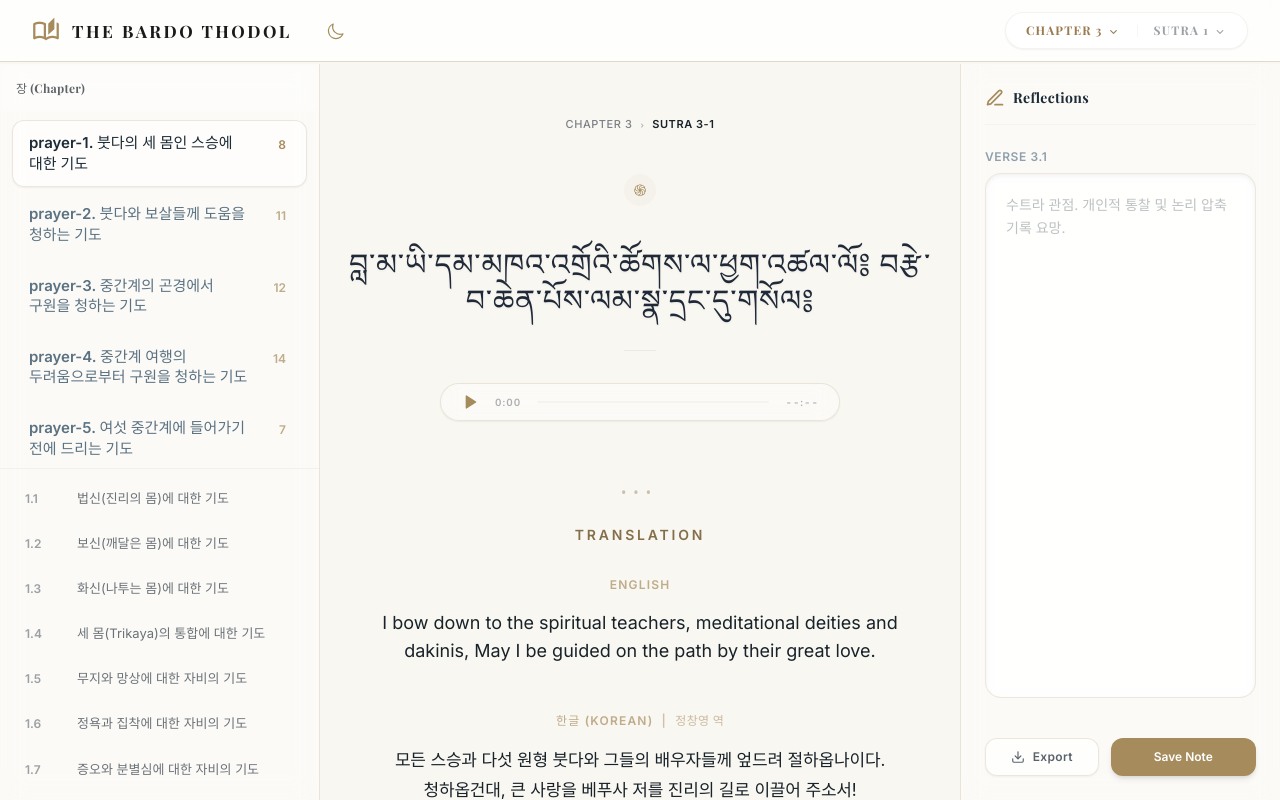
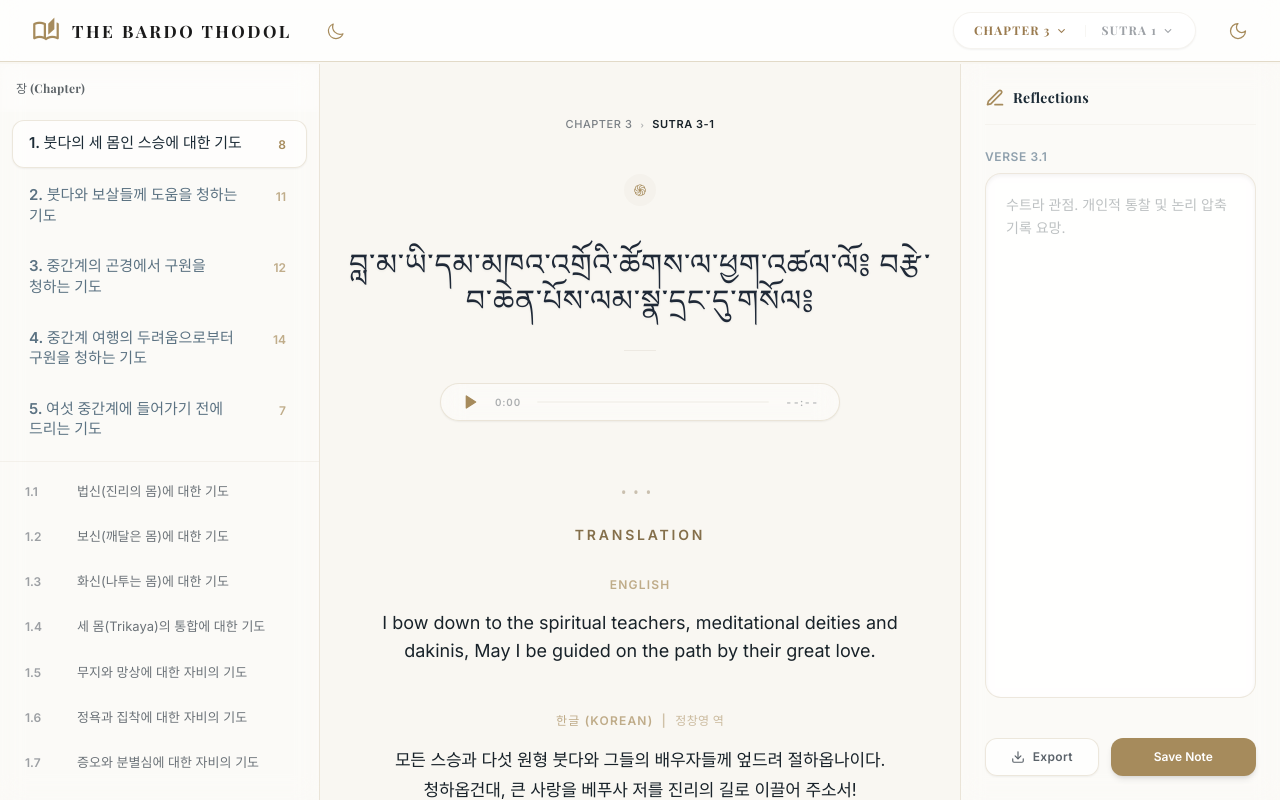
Before and after one commit to concario17-max/tibet, a React (Vite) app: page /chapter in a window 1280 px wide. Built offline with nearby package versions, Linux system fonts and the light colour scheme; a web font is replaced by a local one.

Commit message:
feat: strip prayer suffix, add header dark mode toggle, and activate chapter/sutra dropdowns

```diff
--- a/src/components/Header.jsx
+++ b/src/components/Header.jsx
@@ -1,16 +1,38 @@
-import React, { useState, useEffect } from 'react';
-import { Search, Menu, Edit3 } from 'lucide-react';
+import React, { useState, useEffect, useRef } from 'react';
+import { Search, Menu, Edit3, Moon, Sun } from 'lucide-react';
 import { Link, useLocation } from 'react-router-dom';
 import { useUI } from '../context/UIContext';
-// import ThemeToggle from './ThemeToggle'; // 추후 ThemeToggle 통합 예정
+import { useTheme } from '../context/ThemeContext';
+import prayersData from '../data/prayers.json';
 
 const Header = () => {
     const [scrolled, setScrolled] = useState(false);
     const location = useLocation();
 
     // UI 로직 안전 연동
-    const uiContext = useUI() || { toggleSidebar: () => { }, toggleReflections: () => { }, activeVerse: null };
-    const { toggleSidebar, toggleReflections, activeVerse } = uiContext;
+    const uiContext = useUI() || { toggleSidebar: () => { }, toggleReflections: () => { }, activeVerse: null, setActiveVerse: () => { } };
+    const { toggleSidebar, toggleReflections, activeVerse, setActiveVerse } = uiContext;
+
+    // 다크모드 컨텍스트 연동
+    const themeContext = useTheme() || { theme: 'light', toggleTheme: () => { } };
+    const { theme, toggleTheme } = themeContext;
+
+    // 드롭다운 상태 관리
+    const [isChapterMenuOpen, setIsChapterMenuOpen] = useState(false);
+    const [isSutraMenuOpen, setIsSutraMenuOpen] = useState(false);
+    const capsuleRef = useRef(null);
+
+    // 외부 클릭 시 드롭다운 닫기
+    useEffect(() => {
+        const handleClickOutside = (event) => {
+            if (capsuleRef.current && !capsuleRef.current.contains(event.target)) {
+                setIsChapterMenuOpen(false);
+                setIsSutraMenuOpen(false);
+            }
+        };
+        document.addEventListener('mousedown', handleClickOutside);
+        return () => document.removeEventListener('mousedown', handleClickOutside);
+    }, []);
 
     // Hide navigations on Chapter page for 3-Column focus
     const isChapter = location.pathname.includes('/chapter');
@@ -70,21 +92,87 @@ const Header = () => {
                 </nav>
             )}
 
-            {/* 우측 챕터 선택기 캡슐 (Chapter 화면 전용) */}
+            {/* 우측 챕터 선택기 캡슐 & 다크모드 버튼 (Chapter 화면 전용) */}
             {isChapter && (
                 <div className="flex-1 flex justify-end items-center gap-4">
-                    <div className="hidden sm:flex items-center bg-white dark:bg-dark-surface border border-gold-border/40 dark:border-[#333] rounded-full px-5 py-2 shadow-sm relative group cursor-pointer hover:border-gold-primary/40 transition-colors">
-                        <span className="text-[12px] font-bold tracking-[0.1em] text-[#9A7B4F] uppercase mr-3">
-                            CHAPTER {activeVerse ? activeVerse.id.split('.')[0] : '-'}
-                            <span className="material-symbols-outlined text-[14px] align-middle ml-1">keyboard_arrow_down</span>
-                        </span>
+                    {/* PC 전용 캡슐 드롭다운 */}
+                    <div ref={capsuleRef} className="hidden sm:flex items-center bg-white dark:bg-dark-surface border border-gold-border/40 dark:border-[#333] rounded-full px-5 py-2 shadow-sm relative group">
+
+                        {/* 챕터 선택 부분 */}
+                        <div className="relative">
+                            <span
+                                onClick={() => { setIsChapterMenuOpen(!isChapterMenuOpen); setIsSutraMenuOpen(false); }}
+                                className="text-[12px] font-bold tracking-[0.1em] text-[#9A7B4F] uppercase mr-3 cursor-pointer hover:text-gold-primary transition-colors flex items-center"
+                            >
+                                CHAPTER {activeVerse ? activeVerse.id.split('.')[0] : '-'}
+                                <span className={`material-symbols-outlined text-[14px] align-middle ml-1 transition-transform ${isChapterMenuOpen ? 'rotate-180' : ''}`}>keyboard_arrow_down</span>
+                            </span>
+
+                            {/* 챕터 드롭다운 메뉴 */}
+                            {isChapterMenuOpen && (
+                                <div className="absolute top-full left-0 mt-3 w-48 bg-white dark:bg-dark-surface border border-gold-border/20 dark:border-dark-border/50 rounded-xl shadow-xl overflow-hidden z-50 animate-in fade-in slide-in-from-top-2 duration-200">
+                                    <div className="max-h-60 overflow-y-auto custom-scrollbar">
+                                        {prayersData.map((prayer) => (
+                                            <button
+                                                key={prayer.id}
+                                                onClick={() => {
+                                                    if (prayer.verses.length > 0) setActiveVerse(prayer.verses[0]);
+                                                    setIsChapterMenuOpen(false);
+                                                }}
+                                                className={`w-full text-left px-4 py-3 text-xs font-bold font-inter tracking-wide transition-colors ${activeVerse?.id.startsWith(prayer.id.replace('prayer-', '')) ? 'bg-gold-surface/50 dark:bg-dark-bg/50 text-[#9A7B4F]' : 'text-text-primary dark:text-dark-text-primary hover:bg-black/5 dark:hover:bg-white/5'}`}
+                                            >
+                                                CH {prayer.id.replace('prayer-', '')}. {prayer.chapterName}
+                                            </button>
+                                        ))}
+                                    </div>
+                                </div>
+                            )}
+                        </div>
+
                         <div className="w-[1px] h-3 bg-gold-border/30 mx-1"></div>
-                        <span className="text-[12px] font-bold tracking-[0.1em] text-text-secondary/60 dark:text-dark-text-secondary/60 uppercase ml-3">
-                            SUTRA {activeVerse ? activeVerse.id.split('.')[1] : '-'}
-                            <span className="material-symbols-outlined text-[14px] align-middle ml-1">keyboard_arrow_down</span>
-                        </span>
+
+                        {/* 수트라(구절) 선택 부분 */}
+                        <div className="relative">
+                            <span
+                                onClick={() => { setIsSutraMenuOpen(!isSutraMenuOpen); setIsChapterMenuOpen(false); }}
+                                className="text-[12px] font-bold tracking-[0.1em] text-text-secondary/60 dark:text-dark-text-secondary/60 uppercase ml-3 cursor-pointer hover:text-text-primary dark:hover:text-dark-text-primary transition-colors flex items-center"
+                            >
+                                SUTRA {activeVerse ? activeVerse.id.split('.')[1] : '-'}
+                                <span className={`material-symbols-outlined text-[14px] align-middle ml-1 transition-transform ${isSutraMenuOpen ? 'rotate-180' : ''}`}>keyboard_arrow_down</span>
+                            </span>
+
+                            {/* 수트라 드롭다운 메뉴 */}
+                            {isSutraMenuOpen && activeVerse && (
+                                <div className="absolute top-full right-0 mt-3 w-56 bg-white dark:bg-dark-surface border border-gold-border/20 dark:border-dark-border/50 rounded-xl shadow-xl overflow-hidden z-50 animate-in fade-in slide-in-from-top-2 duration-200">
+                                    <div className="max-h-64 overflow-y-auto custom-scrollbar">
+                                        {prayersData.find(p => p.id.replace('prayer-', '') === activeVerse.id.split('.')[0])?.verses.map((verse) => (
+                                            <button
+                                                key={verse.id}
+                                                onClick={() => {
+                                                    setActiveVerse(verse);
+                                                    setIsSutraMenuOpen(false);
+                                                }}
+                                                className={`w-full text-left px-4 py-3 text-xs font-medium font-inter tracking-wide transition-colors truncate ${activeVerse.id === verse.id ? 'bg-gold-surface/50 dark:bg-dark-bg/50 text-[#9A7B4F] font-bold' : 'text-text-secondary dark:text-dark-text-secondary hover:bg-black/5 dark:hover:bg-white/5'}`}
+                                            >
+                                                {verse.id} {verse.chapterTitle || verse.title}
+                                            </button>
+                                        ))}
+                                    </div>
+                                </div>
+                            )}
+                        </div>
                     </div>
 
+                    {/* 테마 토글 (제일 오른쪽) */}
+                    <button
+                        onClick={toggleTheme}
+                        className="p-2 -mr-2 rounded-full hover:bg-gold-surface dark:hover:bg-dark-surface text-gold-primary dark:text-gold-light transition-colors ml-2"
+                        aria-label="Toggle Dark Mode"
+                    >
+                        {theme === 'dark' ? <Sun className="w-5 h-5" strokeWidth={1.5} /> : <Moon className="w-5 h-5" strokeWidth={1.5} />}
+                    </button>
+
+                    {/* 모바일 우측 토글 */}
                     <div className="flex xl:hidden">
                         <button
                             onClick={toggleReflections}
--- a/src/pages/Chapter.jsx
+++ b/src/pages/Chapter.jsx
@@ -6,25 +6,25 @@ import prayersData from '../data/prayers.json';
 import { useUI } from '../context/UIContext';
 
 const Chapter = () => {
-    // Default to Prayer 3 - Verse 1, since it has audio
-    const [selectedVerse, setSelectedVerse] = useState(prayersData[2].verses[0]);
-    const { setActiveVerse } = useUI() || {};
+    const { activeVerse, setActiveVerse } = useUI() || {};
 
-    // Sync local verse to global UI context for Header
+    // Defaults to Prayer 3 - Verse 1. If global activeVerse is unset, set it initially.
     useEffect(() => {
-        if (setActiveVerse) {
-            setActiveVerse(selectedVerse);
+        if (!activeVerse && setActiveVerse) {
+            setActiveVerse(prayersData[2].verses[0]);
         }
-    }, [selectedVerse, setActiveVerse]);
+    }, [activeVerse, setActiveVerse]);
+
+    if (!activeVerse) return null;
 
     return (
         <div className="flex w-full min-h-screen h-screen overflow-hidden bg-sand-primary relative z-10 transition-colors duration-500 xl:bg-transparent dark:xl:bg-transparent">
             {/* 배경 그라데이션 (Gita 스타일 이식) */}
             <div className="fixed inset-0 pointer-events-none bg-grid-slate-900/[0.04] dark:bg-grid-slate-100/[0.03] bg-[bottom_1px_center] z-[-1] transition-opacity duration-500"></div>
 
-            <LeftSidebar onSelectVerse={setSelectedVerse} activeVerseId={selectedVerse.id} prayers={prayersData} />
-            <ReadingPanel key={selectedVerse.id} verse={selectedVerse} />
-            <RightSidebar activeVerseId={selectedVerse.id} />
+            <LeftSidebar onSelectVerse={setActiveVerse} activeVerseId={activeVerse.id} prayers={prayersData} />
+            <ReadingPanel key={activeVerse.id} verse={activeVerse} />
+            <RightSidebar activeVerseId={activeVerse.id} />
         </div>
     );
 };
--- a/src/pages/components/LeftSidebar.jsx
+++ b/src/pages/components/LeftSidebar.jsx
@@ -60,7 +60,7 @@ const LeftSidebar = ({ prayers, onSelectVerse, activeVerseId }) => {
                                 >
                                     <div className="flex-1 pr-2 flex flex-col gap-0.5">
                                         <span className={`text-[15px] leading-snug font-inter break-keep pl-1 ${isExpanded ? 'font-bold text-[#1C2B36]' : 'font-bold'}`}>
-                                            {prayer.id}. {prayer.chapterName}
+                                            {prayer.id.replace('prayer-', '')}. {prayer.chapterName}
                                         </span>
                                     </div>
                                     <span className={`shrink-0 mt-0.5 text-[#A68B5C] px-2 py-0.5 rounded text-xs font-bold ${isExpanded ? 'opacity-100' : 'opacity-70'}`}>
```
